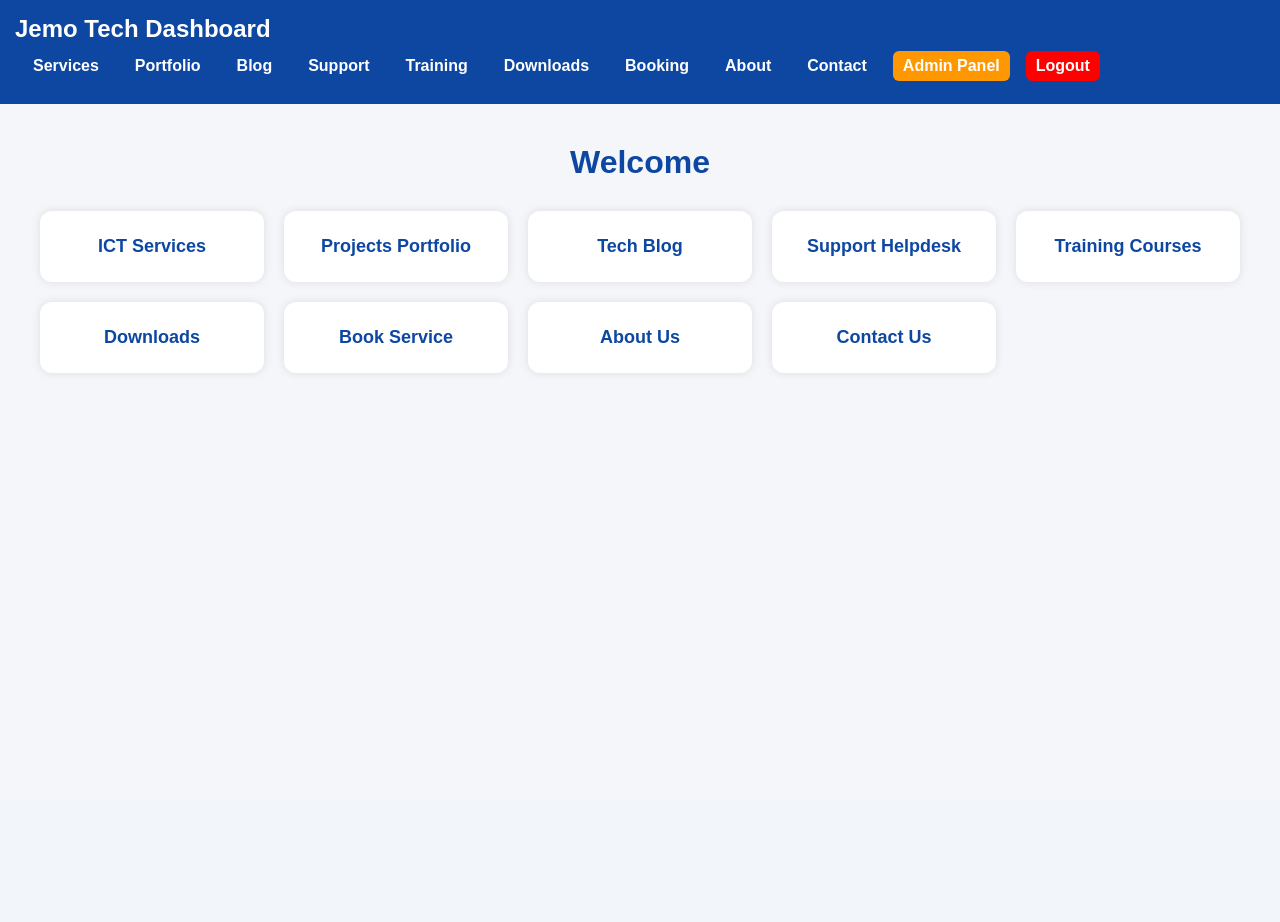
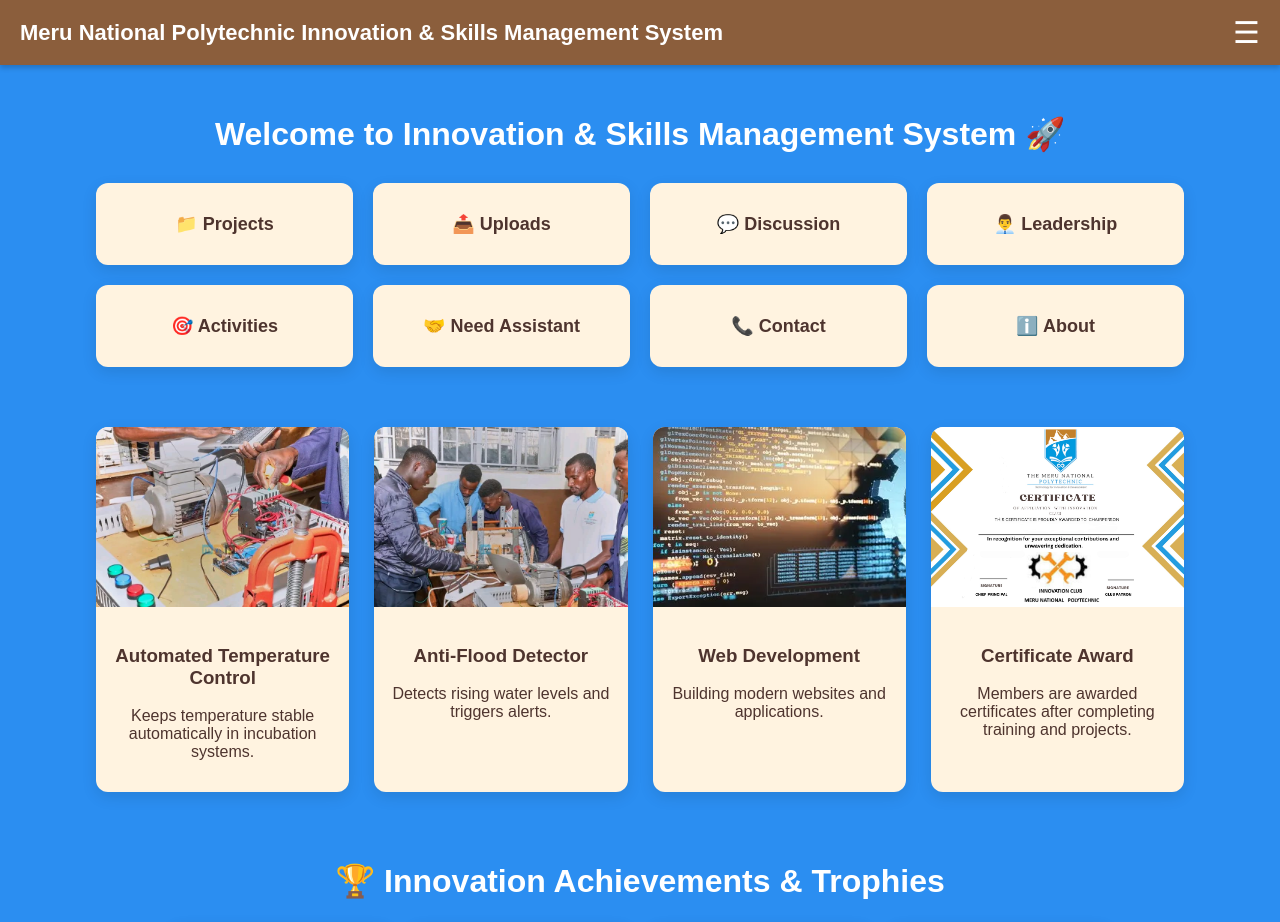
Before and after one commit to jamesmutisokiilu-coder/Meru-National-Polytechnic-innovation-and-skills-management-system, a Flask app: page /dashboard in a window 1280 px wide. Shown: the top 922 px of the page. Before the commit the page ends 373 px from the top, so only its background shows below. Run offline with Flask 3, Linux system fonts and the light colour scheme; the visitor is signed in with stand-in values (Sample User, id 1); data that the repository does not hold is empty.

Commit message:
Revamp dashboard HTML structure and styles
Updated the dashboard layout and styles for a new design.

```diff
--- a/templates/dashboard.html
+++ b/templates/dashboard.html
@@ -1,108 +1,202 @@
 <!DOCTYPE html>
 <html>
 <head>
-<title>Dashboard - Jemo Tech Solutions</title>
+<meta charset="UTF-8">
+<title>Innovation and Skills Management System</title>
 
 <style>
-*{
-margin:0;
-padding:0;
-box-sizing:border-box;
-font-family:Arial;
-}
-
-body{
-background:#f4f6f9;
+body {
+    margin: 0;
+    font-family: Arial, sans-serif;
+    background: #2b8ef1;
 }
 
 /* NAVBAR */
-.navbar{
-background:#0d47a1;
-padding:15px;
-display:flex;
-justify-content:space-between;
-align-items:center;
-flex-wrap:wrap;
+.navbar {
+    background: #8b5e3c;
+    padding: 15px 20px;
+    display: flex;
+    justify-content: space-between;
+    align-items: center;
+    color: white;
+    box-shadow: 0 3px 5px rgba(0,0,0,0.2);
+    position: relative;
 }
 
-.navbar h2{
-color:white;
+.navbar h2 {
+    margin: 0;
+    font-size: 22px;
 }
 
-.navbar div{
-display:flex;
-align-items:center;
-flex-wrap:wrap;
+/* HAMBURGER ICON */
+.hamburger {
+    font-size: 30px;
+    cursor: pointer;
+    user-select: none;
 }
 
-.navbar a{
-color:white;
-text-decoration:none;
-margin:8px;
-font-weight:bold;
-padding:6px 10px;
-border-radius:6px;
-transition:0.3s;
+/* DROPDOWN MENU (HIDDEN BY DEFAULT) */
+#menu {
+    display: none;
+    flex-direction: column;
+    position: absolute;
+    top: 65px;
+    right: 20px;
+    background: #8b5e3c;
+    padding: 10px;
+    border-radius: 10px;
+    min-width: 220px;
+    box-shadow: 0 5px 15px rgba(0,0,0,0.3);
+    z-index: 999;
 }
 
-.navbar a:hover{
-background:rgba(255,255,255,0.2);
+/* LINKS INSIDE MENU */
+#menu a {
+    color: white;
+    text-decoration: none;
+    font-weight: bold;
+    padding: 10px;
+    border-radius: 6px;
+    display: block;
 }
 
-/* ADMIN BUTTON */
-.admin-btn{
-background:#ff9800;
+#menu a:hover {
+    background: #a97455;
 }
 
-.admin-btn:hover{
-background:#e68900;
-}
-
-/* LOGOUT */
-.logout{
-background:red;
-}
-
-.logout:hover{
-background:darkred;
+/* SHOW MENU */
+#menu.show {
+    display: flex;
 }
 
 /* CONTAINER */
-.container{
-padding:40px;
+.container {
+    text-align: center;
+    margin-top: 50px;
+    padding-bottom: 50px;
 }
 
-.welcome{
-text-align:center;
-margin-bottom:30px;
-color:#0d47a1;
+.container h1 {
+    color: white;
+    margin-bottom: 30px;
 }
 
-/* GRID */
-.grid{
-display:grid;
-grid-template-columns:repeat(auto-fit,minmax(220px,1fr));
-gap:20px;
+/* GRID CARDS */
+.grid {
+    display: grid;
+    grid-template-columns: repeat(auto-fit, minmax(220px, 1fr));
+    gap: 20px;
+    width: 85%;
+    margin: auto;
 }
 
-.card{
-background:white;
-padding:25px;
-border-radius:12px;
-box-shadow:0 0 10px rgba(0,0,0,0.1);
-text-align:center;
-transition:0.3s;
+.grid a {
+    text-decoration: none;
 }
 
-.card:hover{
-transform:translateY(-5px);
+.card {
+    background: #fff3e0;
+    color: #4e342e;
+    padding: 30px;
+    border-radius: 12px;
+    box-shadow: 0 5px 15px rgba(0,0,0,0.1);
+    transition: 0.3s;
+    font-size: 18px;
+    font-weight: bold;
 }
 
-.card a{
-text-decoration:none;
-color:#0d47a1;
-font-weight:bold;
-font-size:18px;
+.card:hover {
+    transform: scale(1.05);
+    background: #ffe0b2;
+}
+
+/* IMAGE CARDS */
+.image-cards {
+    display: grid;
+    grid-template-columns: repeat(auto-fit, minmax(250px, 1fr));
+    gap: 25px;
+    width: 85%;
+    margin: 60px auto;
+}
+
+.image-card {
+    background: #fff3e0;
+    border-radius: 12px;
+    overflow: hidden;
+    box-shadow: 0 5px 15px rgba(0,0,0,0.1);
+    transition: 0.3s;
+}
+
+.image-card img {
+    width: 100%;
+    height: 180px;
+    object-fit: cover;
+}
+
+.image-card .description {
+    padding: 15px;
+    color: #4e342e;
+}
+
+.image-card:hover {
+    transform: scale(1.05);
+}
+
+/* PHOTO GALLERY */
+.gallery-section {
+    margin-top: 70px;
+    padding-bottom: 50px;
+}
+
+.gallery-section h2 {
+    color: white;
+    font-size: 32px;
+    margin-bottom: 25px;
+}
+
+.gallery-grid {
+    display: flex;
+    flex-wrap: wrap;
+    justify-content: center;
+    gap: 20px;
+    width: 85%;
+    margin: auto;
+}
+
+.gallery-card {
+    width: 220px;
+    flex: 0 0 auto;
+    background: #fff3e0;
+    border-radius: 12px;
+    overflow: hidden;
+    box-shadow: 0 5px 15px rgba(0,0,0,0.2);
+    transition: 0.3s;
+}
+
+.gallery-card img {
+    width: 100%;
+    height: 160px;
+    object-fit: cover;
+}
+
+.gallery-card p {
+    padding: 10px;
+    color: #4e342e;
+    font-weight: bold;
+    margin: 0;
+}
+
+.gallery-card:hover {
+    transform: scale(1.05);
+}
+
+/* FOOTER */
+.footer {
+    background: #8b5e3c;
+    color: white;
+    text-align: center;
+    padding: 20px;
+    margin-top: 50px;
 }
 </style>
 
@@ -113,74 +207,125 @@ font-size:18px;
 <!-- NAVBAR -->
 <div class="navbar">
 
-<h2>Jemo Tech Dashboard</h2>
+    <h2>Meru National Polytechnic Innovation & Skills Management System</h2>
 
-<div>
-<a href="/services">Services</a>
-<a href="/portfolio">Portfolio</a>
-<a href="/blog">Blog</a>
-<a href="/support">Support</a>
-<a href="/training">Training</a>
-<a href="/downloads">Downloads</a>
-<a href="/booking">Booking</a>
-<a href="/about">About</a>
-<a href="/contact">Contact</a>
+    <!-- HAMBURGER -->
+    <div class="hamburger" onclick="toggleMenu()">☰</div>
 
-<!-- ADMIN LOGIN BUTTON -->
-<a href="/admin" class="admin-btn">Admin Panel</a>
-
-<!-- LOGOUT -->
-<a href="/logout" class="logout">Logout</a>
+    <!-- DROPDOWN MENU -->
+    <div id="menu">
+        <a href="{{ url_for('projects') }}">📁 Projects</a>
+        <a href="{{ url_for('uploads') }}">📤 Uploads</a>
+        <a href="{{ url_for('discussion') }}">💬 Discussion</a>
+        <a href="{{ url_for('leadership') }}">👨‍💼 Leadership</a>
+        <a href="{{ url_for('activities') }}">🎯 Activities</a>
+        <a href="{{ url_for('assistant') }}">🤝 Need Assistant</a>
+        <a href="{{ url_for('contact') }}">📞 Contact</a>
+        <a href="{{ url_for('about') }}">ℹ️ About</a>
+        <a href="{{ url_for('logout') }}">🚪 Logout</a>
     </div>
 
 </div>
 
-<!-- CONTENT -->
+<!-- MAIN CONTENT -->
 <div class="container">
 
-<h1 class="welcome">Welcome {{ username }}</h1>
+    <h1>Welcome to Innovation & Skills Management System 🚀</h1>
 
+    <!-- GRID CARDS -->
     <div class="grid">
 
-<div class="card">
-<a href="/services">ICT Services</a>
+        <a href="{{ url_for('projects') }}"><div class="card">📁 Projects</div></a>
+        <a href="{{ url_for('uploads') }}"><div class="card">📤 Uploads</div></a>
+        <a href="{{ url_for('discussion') }}"><div class="card">💬 Discussion</div></a>
+        <a href="{{ url_for('leadership') }}"><div class="card">👨‍💼 Leadership</div></a>
+        <a href="{{ url_for('activities') }}"><div class="card">🎯 Activities</div></a>
+        <a href="{{ url_for('assistant') }}"><div class="card">🤝 Need Assistant</div></a>
+        <a href="{{ url_for('contact') }}"><div class="card">📞 Contact</div></a>
+        <a href="{{ url_for('about') }}"><div class="card">ℹ️ About</div></a>
+
     </div>
 
-<div class="card">
-<a href="/portfolio">Projects Portfolio</a>
+    <!-- IMAGE CARDS -->
+    <div class="image-cards">
+
+        <div class="image-card">
+            <img src="{{ url_for('static', filename='images/img4.jpeg') }}">
+            <div class="description">
+                <h3>Automated Temperature Control</h3>
+                <p>Keeps temperature stable automatically in incubation systems.</p>
+            </div>
         </div>
 
-<div class="card">
-<a href="/blog">Tech Blog</a>
+        <div class="image-card">
+            <img src="{{ url_for('static', filename='images/img3.jpeg') }}">
+            <div class="description">
+                <h3>Anti-Flood Detector</h3>
+                <p>Detects rising water levels and triggers alerts.</p>
+            </div>
         </div>
 
-<div class="card">
-<a href="/support">Support Helpdesk</a>
+        <div class="image-card">
+            <img src="{{ url_for('static', filename='images/sofware.jpg') }}">
+            <div class="description">
+                <h3>Web Development</h3>
+                <p>Building modern websites and applications.</p>
+            </div>
         </div>
 
-<div class="card">
-<a href="/training">Training Courses</a>
+        <div class="image-card">
+            <img src="{{ url_for('static', filename='images/jk1234.png') }}">
+            <div class="description">
+                <h3>Certificate Award</h3>
+                <p>Members are awarded certificates after completing training and projects.</p>
+            </div>
         </div>
 
-<div class="card">
-<a href="/downloads">Downloads</a>
     </div>
 
-<div class="card">
-<a href="/booking">Book Service</a>
+    <!-- PHOTO GALLERY -->
+    <div class="gallery-section">
+
+        <h2>🏆 Innovation Achievements & Trophies</h2>
+
+        <div class="gallery-grid">
+
+            <div class="gallery-card">
+                <img src="{{ url_for('static', filename='images/trophy.jpg') }}">
+                <p>Best Innovation Award</p>
             </div>
 
-<div class="card">
-<a href="/about">About Us</a>
+            <div class="gallery-card">
+                <img src="{{ url_for('static', filename='images/students.jpeg') }}">
+                <p>Student Award</p>
             </div>
 
-<div class="card">
-<a href="/contact">Contact Us</a>
+            <div class="gallery-card">
+                <img src="{{ url_for('static', filename='images/event1.jpg') }}">
+                <p>National Tech Event</p>
+            </div>
+
+            <div class="gallery-card">
+                <img src="{{ url_for('static', filename='images/team1.jpg') }}">
+                <p>Winning Team</p>
             </div>
 
         </div>
 
     </div>
 
+</div>
+
+<!-- FOOTER -->
+<div class="footer">
+    © 2026 Meru National Polytechnic Innovation & Skills Management System
+</div>
+
+<script>
+function toggleMenu() {
+    document.getElementById("menu").classList.toggle("show");
+}
+</script>
+
 </body>
 </html>
```
Lines whose indentation alone changed are shown as unchanged.
